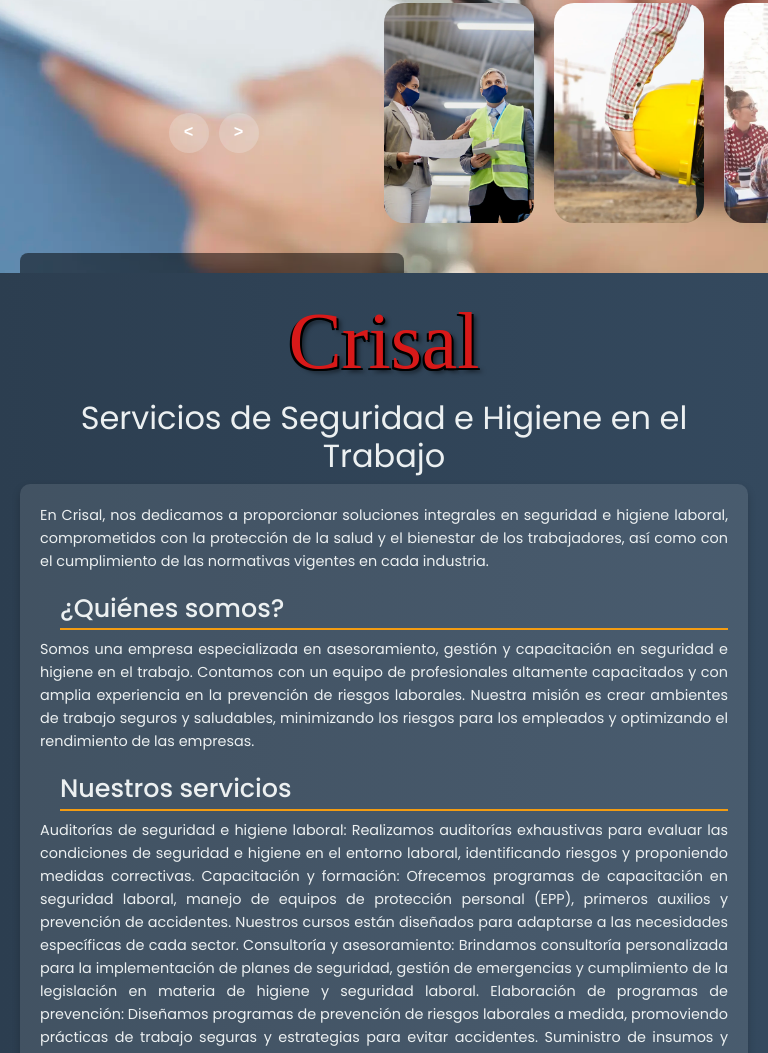
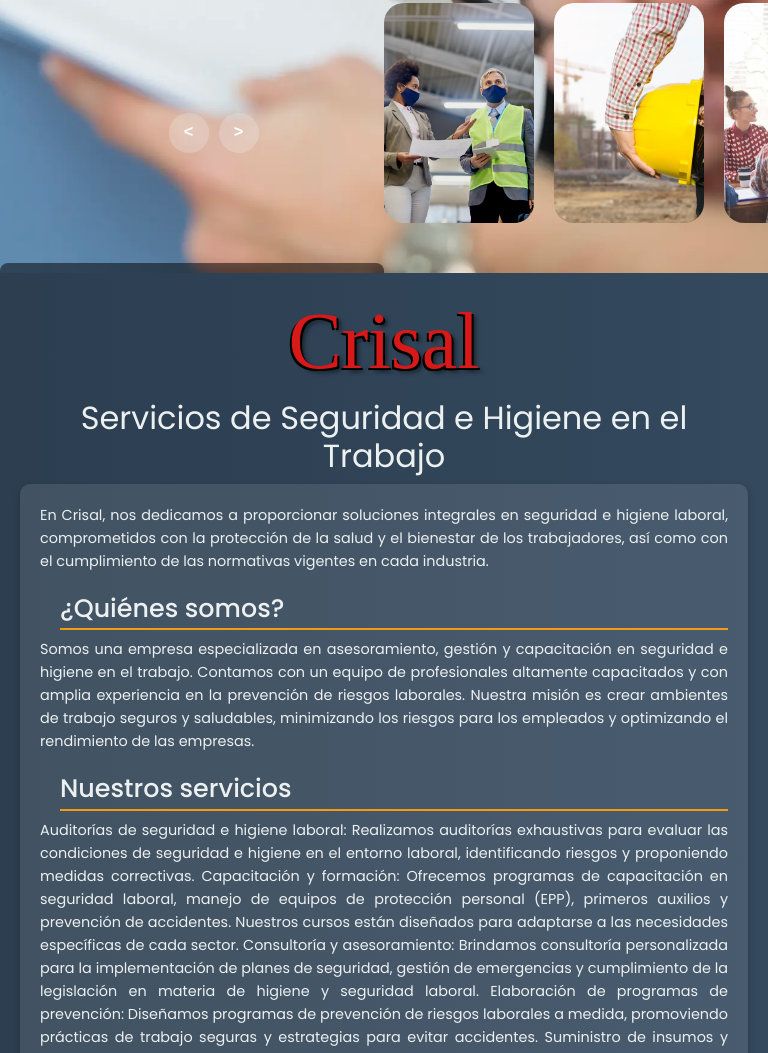
Before and after one commit to leontwas/crisal, a website: page index.html in a window 768 px wide. Shown: the part 663-1716 px from the top of the page. Drawn offline with nearby package versions, Linux system fonts and the light colour scheme; a web font is replaced by a local one.

Commit message:
Update index.css

```diff
--- a/assets/css/index.css
+++ b/assets/css/index.css
@@ -457,10 +457,10 @@
     .carousel .list .item .content{
         position: absolute;
         width: 600px;
-        height: 550px;
+        height: 400px;
         max-width: 50%;
-        margin-left: 20px;
-        margin-top: -20px;
+        margin-left:0;
+        margin-top: -10px;
     }
 
     .carousel .list .item .name {
```
